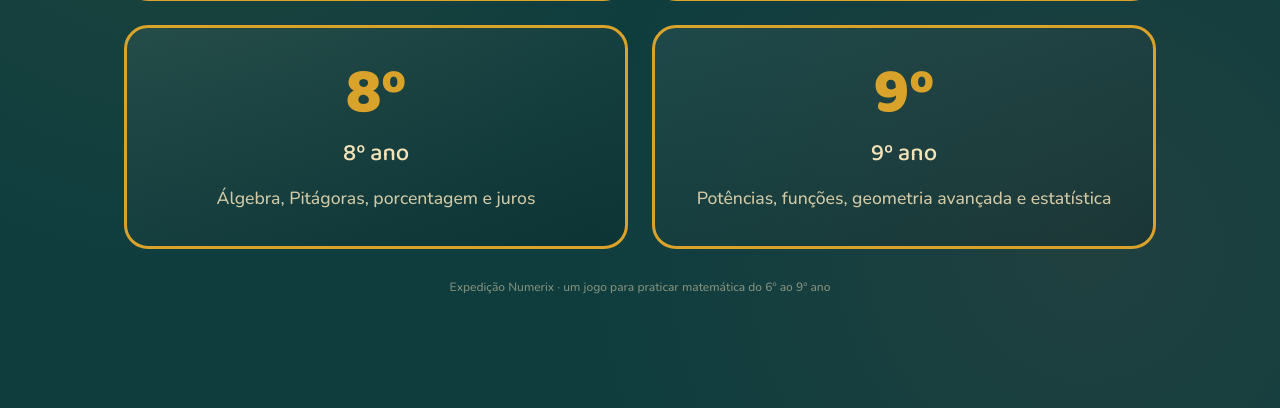
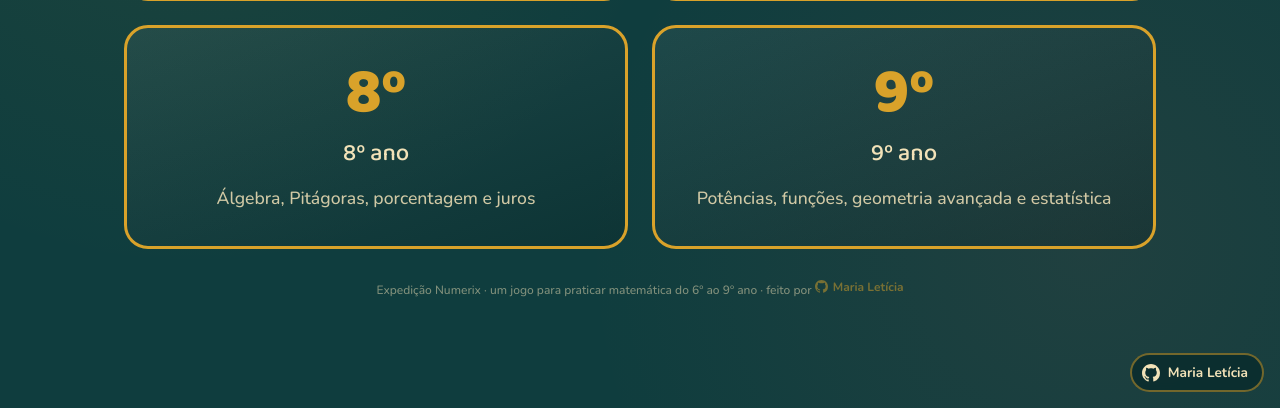
Before and after one commit to leticiabsouza09/expedicao-numerix, a Flask app: page / in a window 1280 px wide. Shown: the part 392-800 px from the top of the page. Run offline with Flask 3, Linux system fonts and the light colour scheme.

Commit message:
Adiconando rodapé e créditos

```diff
--- a/templates/index.html
+++ b/templates/index.html
@@ -263,6 +263,33 @@
   .ranking-sub{font-size:0.85rem; opacity:0.7;}
   .ranking-gems{font-family:var(--font-display); font-weight:800; color:#7FE3D6; font-size:1.2rem;}
   .ranking-empty{text-align:center; opacity:0.7; padding:20px;}
+
+  /* ---------- MARCA D'ÁGUA / CRÉDITO ---------- */
+  .credit-badge{
+    position:fixed; bottom:16px; right:16px; z-index:60;
+    display:flex; align-items:center; gap:8px;
+    background:rgba(10,44,45,0.85);
+    border:2px solid rgba(217,162,42,0.5);
+    border-radius:999px;
+    padding:8px 14px 8px 10px;
+    text-decoration:none;
+    color:var(--sand);
+    font-family:var(--font-body); font-weight:700; font-size:0.85rem;
+    backdrop-filter:blur(4px);
+    transition:transform .15s ease, border-color .2s ease;
+  }
+  .credit-badge:hover{transform:translateY(-2px); border-color:var(--gold);}
+  .credit-badge svg{width:18px; height:18px; fill:var(--sand); flex-shrink:0;}
+  .footer-credit{
+    display:inline-flex; align-items:center; gap:5px;
+    color:var(--gold); text-decoration:none; font-weight:700;
+  }
+  .footer-credit:hover{text-decoration:underline;}
+  .footer-credit svg{width:13px; height:13px; fill:var(--gold); vertical-align:-2px;}
+  @media (max-width:480px){
+    .credit-badge span{display:none;}
+    .credit-badge{padding:8px;}
+  }
 </style>
 </head>
 <body>
@@ -339,8 +366,20 @@
     </div>
   </div>
 
-  <footer class="note">Expedição Numerix · um jogo para praticar matemática do 6º ao 9º ano</footer>
+  <footer class="note">
+    Expedição Numerix · um jogo para praticar matemática do 6º ao 9º ano ·
+    feito por
+    <a class="footer-credit" href="https://github.com/leticiabsouza09" target="_blank" rel="noopener noreferrer">
+      <svg viewBox="0 0 16 16"><path d="M8 0C3.58 0 0 3.58 0 8c0 3.54 2.29 6.53 5.47 7.59.4.07.55-.17.55-.38 0-.19-.01-.82-.01-1.49-2.01.37-2.53-.49-2.69-.94-.09-.23-.48-.94-.82-1.13-.28-.15-.68-.52-.01-.53.63-.01 1.08.58 1.23.82.72 1.21 1.87.87 2.33.66.07-.52.28-.87.51-1.07-1.78-.2-3.64-.89-3.64-3.95 0-.87.31-1.59.82-2.15-.08-.2-.36-1.02.08-2.12 0 0 .67-.21 2.2.82.64-.18 1.32-.27 2-.27.68 0 1.36.09 2 .27 1.53-1.04 2.2-.82 2.2-.82.44 1.1.16 1.92.08 2.12.51.56.82 1.27.82 2.15 0 3.07-1.87 3.75-3.65 3.95.29.25.54.73.54 1.48 0 1.07-.01 1.93-.01 2.2 0 .21.15.46.55.38A8.013 8.013 0 0 0 16 8c0-4.42-3.58-8-8-8z"/></svg>
+      Maria Letícia
+    </a>
+  </footer>
 </div>
+
+<a class="credit-badge" href="https://github.com/leticiabsouza09" target="_blank" rel="noopener noreferrer" title="Criado por Maria Letícia — ver no GitHub">
+  <svg viewBox="0 0 16 16"><path d="M8 0C3.58 0 0 3.58 0 8c0 3.54 2.29 6.53 5.47 7.59.4.07.55-.17.55-.38 0-.19-.01-.82-.01-1.49-2.01.37-2.53-.49-2.69-.94-.09-.23-.48-.94-.82-1.13-.28-.15-.68-.52-.01-.53.63-.01 1.08.58 1.23.82.72 1.21 1.87.87 2.33.66.07-.52.28-.87.51-1.07-1.78-.2-3.64-.89-3.64-3.95 0-.87.31-1.59.82-2.15-.08-.2-.36-1.02.08-2.12 0 0 .67-.21 2.2.82.64-.18 1.32-.27 2-.27.68 0 1.36.09 2 .27 1.53-1.04 2.2-.82 2.2-.82.44 1.1.16 1.92.08 2.12.51.56.82 1.27.82 2.15 0 3.07-1.87 3.75-3.65 3.95.29.25.54.73.54 1.48 0 1.07-.01 1.93-.01 2.2 0 .21.15.46.55.38A8.013 8.013 0 0 0 16 8c0-4.42-3.58-8-8-8z"/></svg>
+  <span>Maria Letícia</span>
+</a>
 
 <!-- Modal de identificação do jogador -->
 <div class="modal-overlay hidden" id="playerModal">
```
Also changed, not shown: static/style.css (+27 -0 lines).
